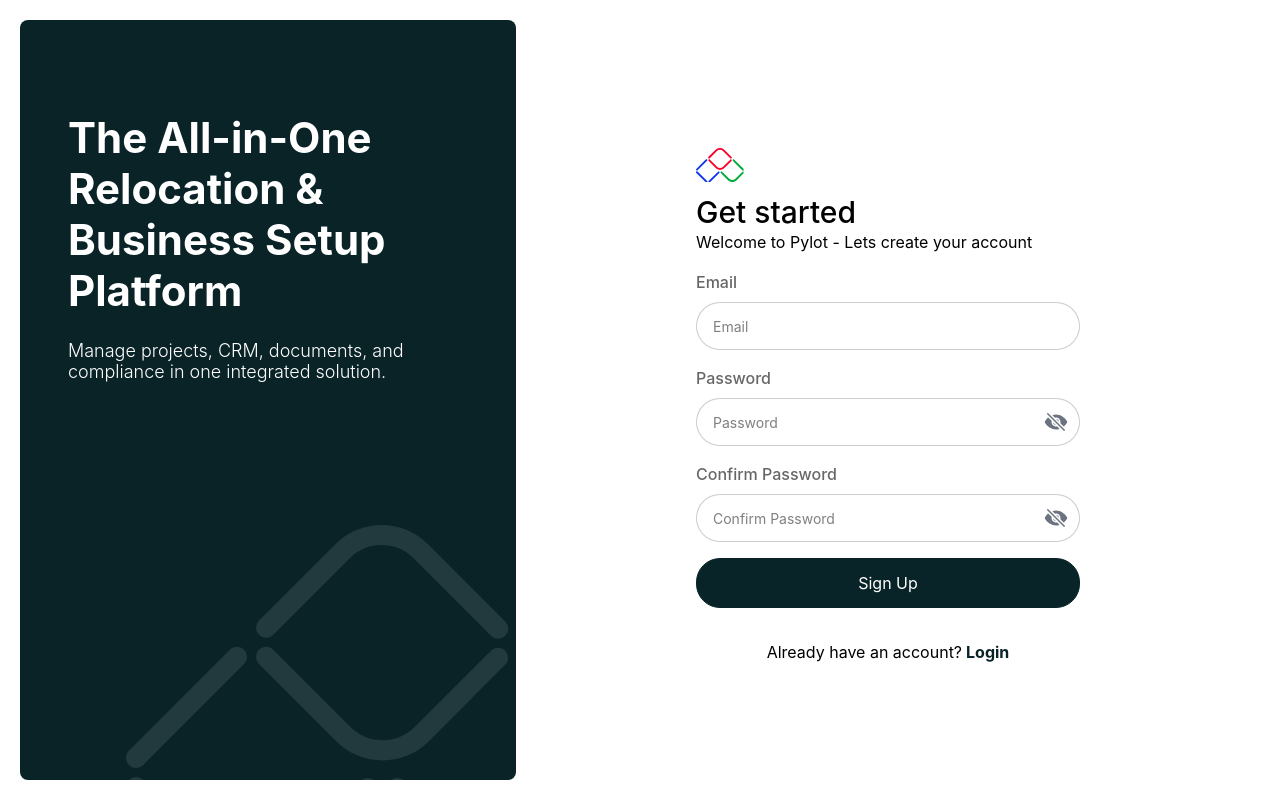
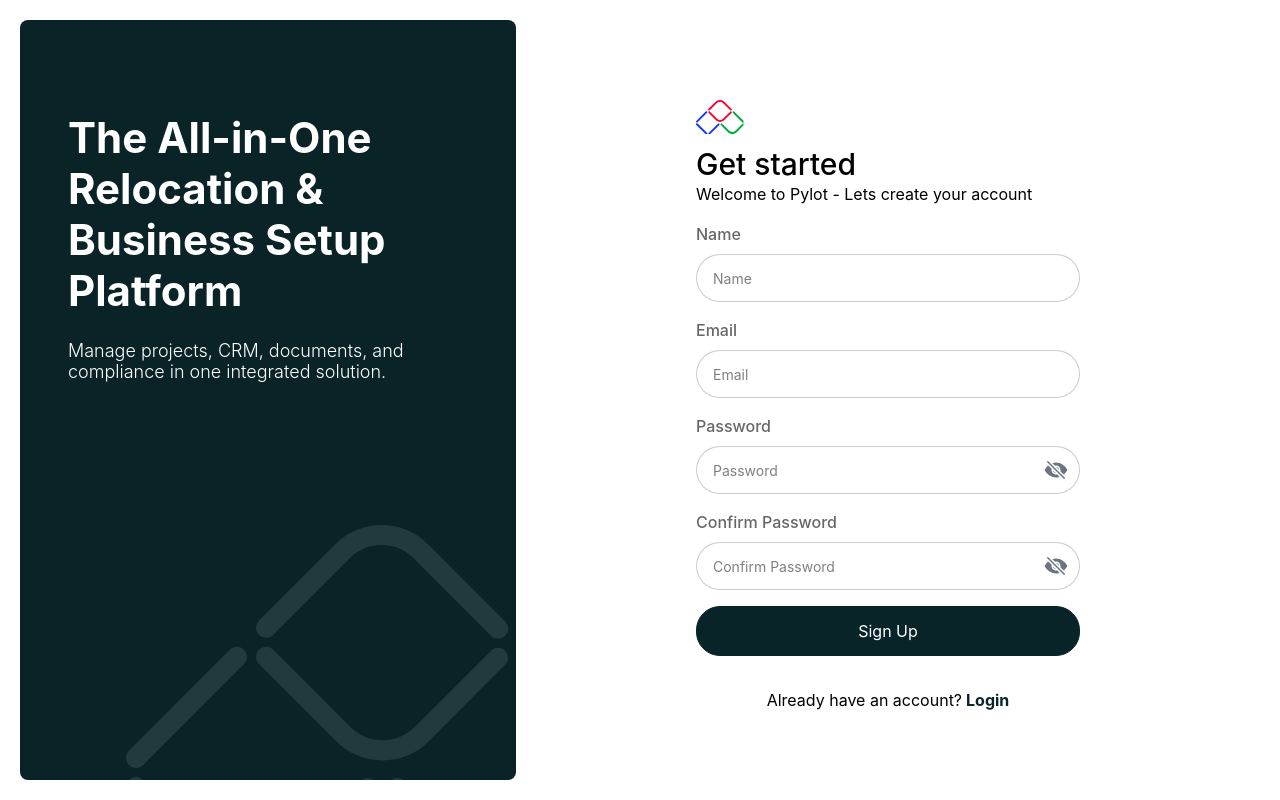
Before and after one commit to Jimicodes91/Kiro-analysis, a React (Vite) app: page /auth/register in a window 1280 px wide. Built offline with nearby package versions, Linux system fonts and the light colour scheme; a web font is replaced by a local one.

Commit message:
Added name field to signup page

```diff
--- a/src/Components/validationSchema/auth.ts
+++ b/src/Components/validationSchema/auth.ts
@@ -1,6 +1,7 @@
 import * as yup from "yup";
 
 export const signupSchema = yup.object().shape({
+    name: yup.string().required("Name is required"),
     email: yup.string().email("Invalid email").required("Email is required"),
     password: yup
     .string()
--- a/src/Pages/Auth/Login.tsx
+++ b/src/Pages/Auth/Login.tsx
@@ -36,7 +36,7 @@ const Login: React.FC = () => {
       store.set("atk", response.data.token);
       store.set("rtk", response.data.user.refresh_token);
 
-      if (response && (response.data.company_id !== null || response.data.company_id !== undefined)) {
+      if (response && (response.data.company_id !== null && response.data.company_id !== undefined)) {
         navigate("/project");
       } else {
         navigate("/onboarding");
--- a/src/Pages/Auth/SignUp.tsx
+++ b/src/Pages/Auth/SignUp.tsx
@@ -29,6 +29,7 @@ const SignUp: React.FC = () => {
     setLoading(true);
     try {
       const payload = {
+        name: data.name,
         email: data.email,
         password: data.password,
       };
@@ -69,6 +70,13 @@ const SignUp: React.FC = () => {
             className="flex flex-col w-96 space-y-4 mt-4"
             onSubmit={handleSubmit(onSubmit)}
           >
+            <FormInput
+              type="text"
+              placeholder="Name"
+              {...register("name")}
+              error={errors.name?.message}
+            />
+
             <FormInput
               type="email"
               placeholder="Email"
--- a/src/Pages/Onboarding/Step2.tsx
+++ b/src/Pages/Onboarding/Step2.tsx
@@ -66,8 +66,8 @@ const Step2 = () => {
       // Show success toast
       Toast.success("Team members invited successfully");
 
-      // Navigate to home screen
-      navigate('/home');
+      // Navigate to project screen
+      navigate('/project');
     } catch (error) {
       // Handle any errors during invitation
       console.error("Error inviting team members:", error);
@@ -140,7 +140,7 @@ const Step2 = () => {
         <div className="flex justify-between mt-12">
           <MainButton variant="outlined" onClick={handleBack} type="button">Back</MainButton>
           <div className="flex gap-2">
-          <MainButton variant="outlined" onClick={()=>navigate('/home')} type="button">Skip</MainButton>
+          <MainButton variant="outlined" onClick={()=>navigate('/project')} type="button">Skip</MainButton>
           <MainButton type="submit" isLoading={loading}>Save and continue</MainButton>
           </div>
         </div>
--- a/src/types/auth.ts
+++ b/src/types/auth.ts
@@ -1,4 +1,5 @@
 export interface AdminSignUpProps {
+  name: string;
   email: string;
   password: string;
 }
```
